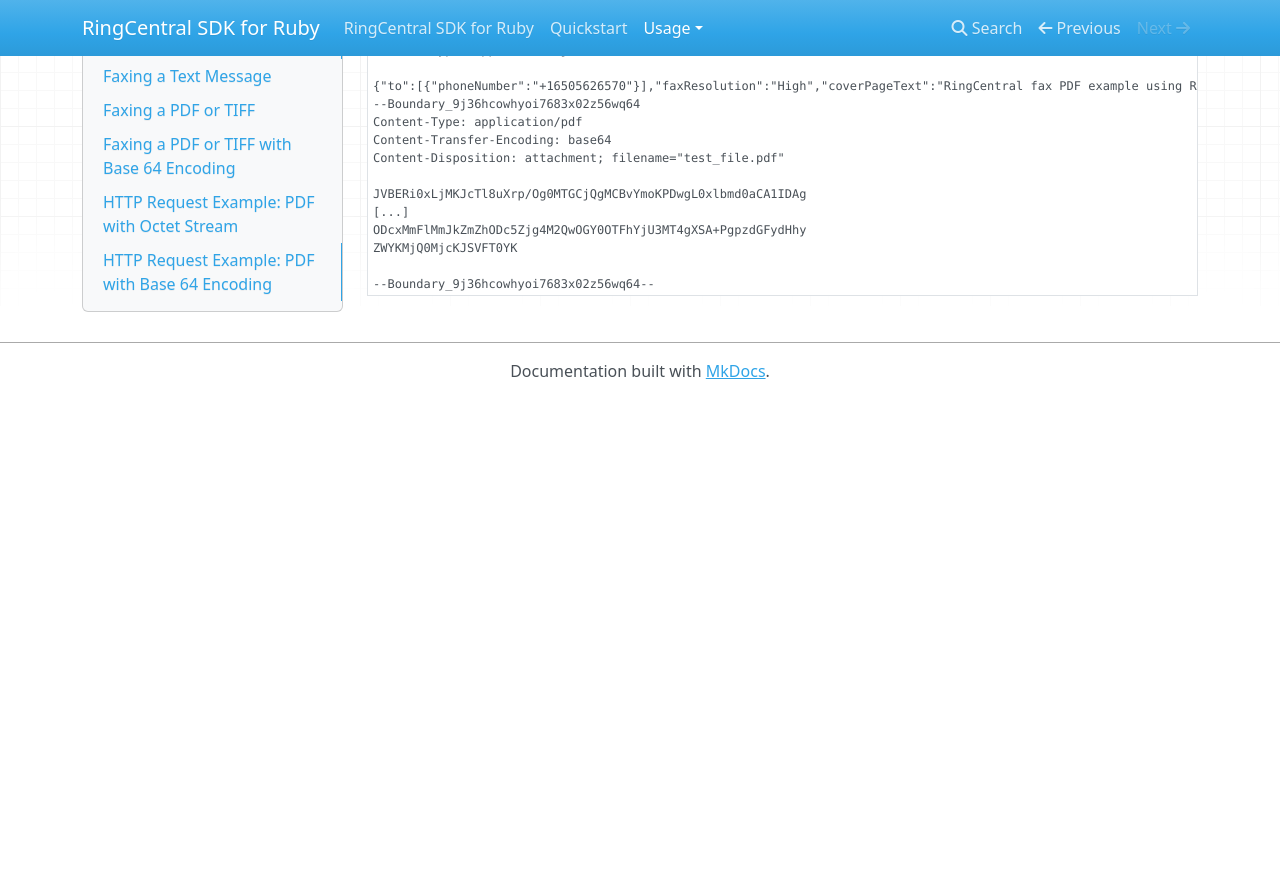
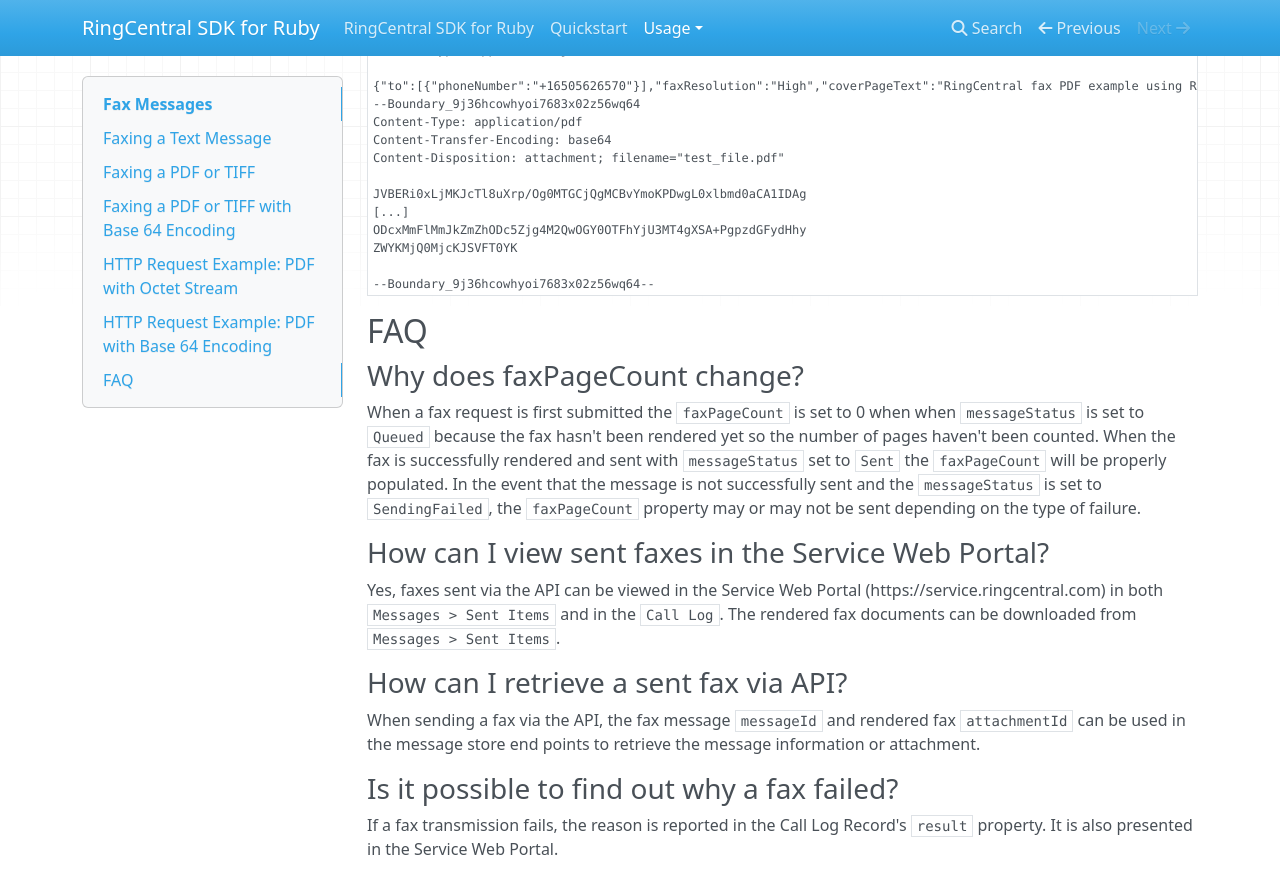
Before and after one commit to grokify/ringcentral-sdk-ruby, an MkDocs documentation site: the page built from docs/usage/messages/Fax-Messages.md, in a window 1280 px wide and 900 px high, scrolled down 2366 px. Shown: the top 894 px of the window. Built offline with MkDocs 1.6.1, drawn with Linux system fonts in a browser that asks for light colours; nearby versions of some CDN libraries; before the commit the page ends 2765 px from its top, so only the background shows below that.

Commit message:
add fax FAQ

````diff
--- a/docs/usage/messages/Fax-Messages.md
+++ b/docs/usage/messages/Fax-Messages.md
@@ -134,3 +134,21 @@
 
 --Boundary_9j36hcowhyoi7683x02z56wq64--
 ```
+
+## FAQ
+
+### Why does faxPageCount change?
+
+When a fax request is first submitted the `faxPageCount` is set to 0 when when `messageStatus` is set to `Queued` because the fax hasn't been rendered yet so the number of pages haven't been counted. When the fax is successfully rendered and sent with `messageStatus` set to `Sent` the `faxPageCount` will be properly populated. In the event that the message is not successfully sent and the `messageStatus` is set to `SendingFailed`, the `faxPageCount` property may or may not be sent depending on the type of failure.
+
+### How can I view sent faxes in the Service Web Portal?
+
+Yes, faxes sent via the API can be viewed in the Service Web Portal (https://service.ringcentral.com) in both `Messages > Sent Items` and in the `Call Log`. The rendered fax documents can be downloaded from `Messages > Sent Items`.
+
+### How can I retrieve a sent fax via API?
+
+When sending a fax via the API, the fax message `messageId` and rendered fax `attachmentId` can be used in the message store end points to retrieve the message information or attachment.
+
+### Is it possible to find out why a fax failed?
+
+If a fax transmission fails, the reason is reported in the Call Log Record's `result` property. It is also presented in the Service Web Portal.
````
